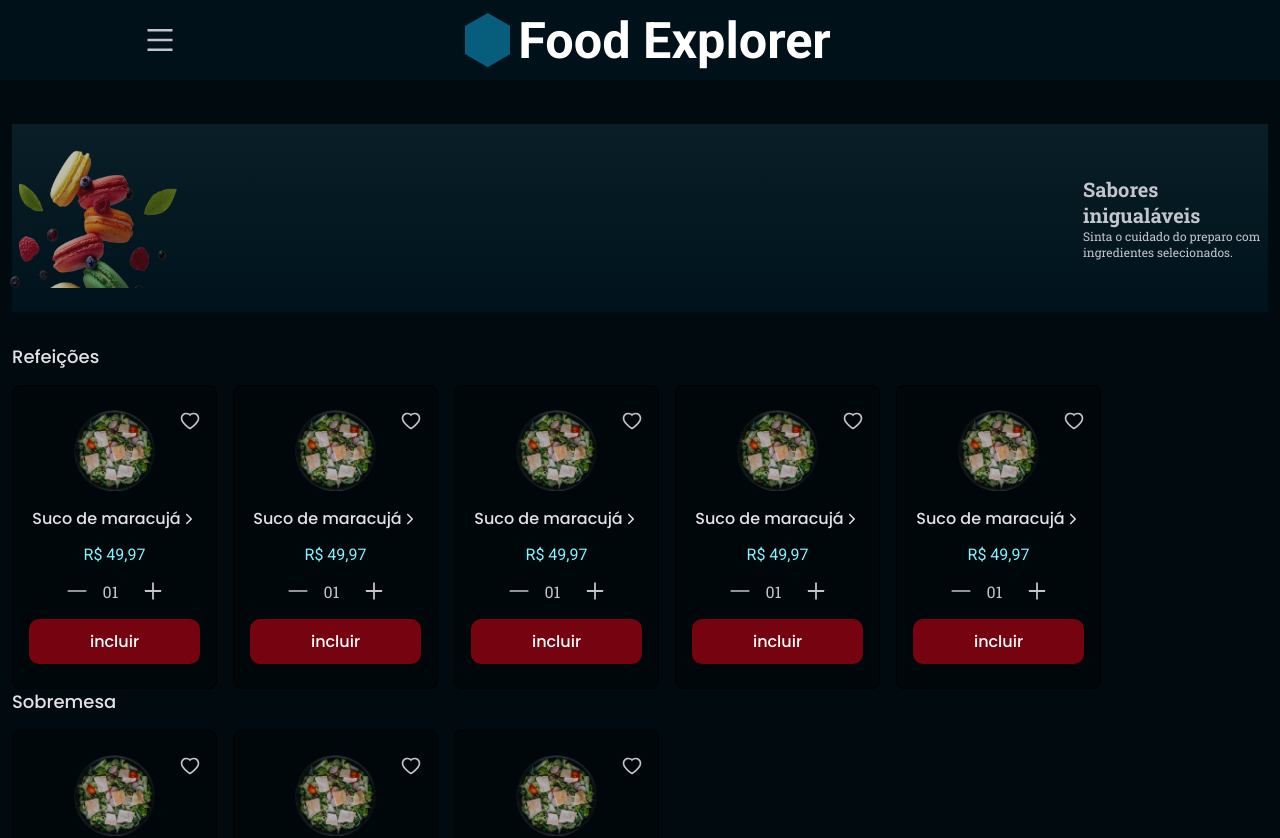
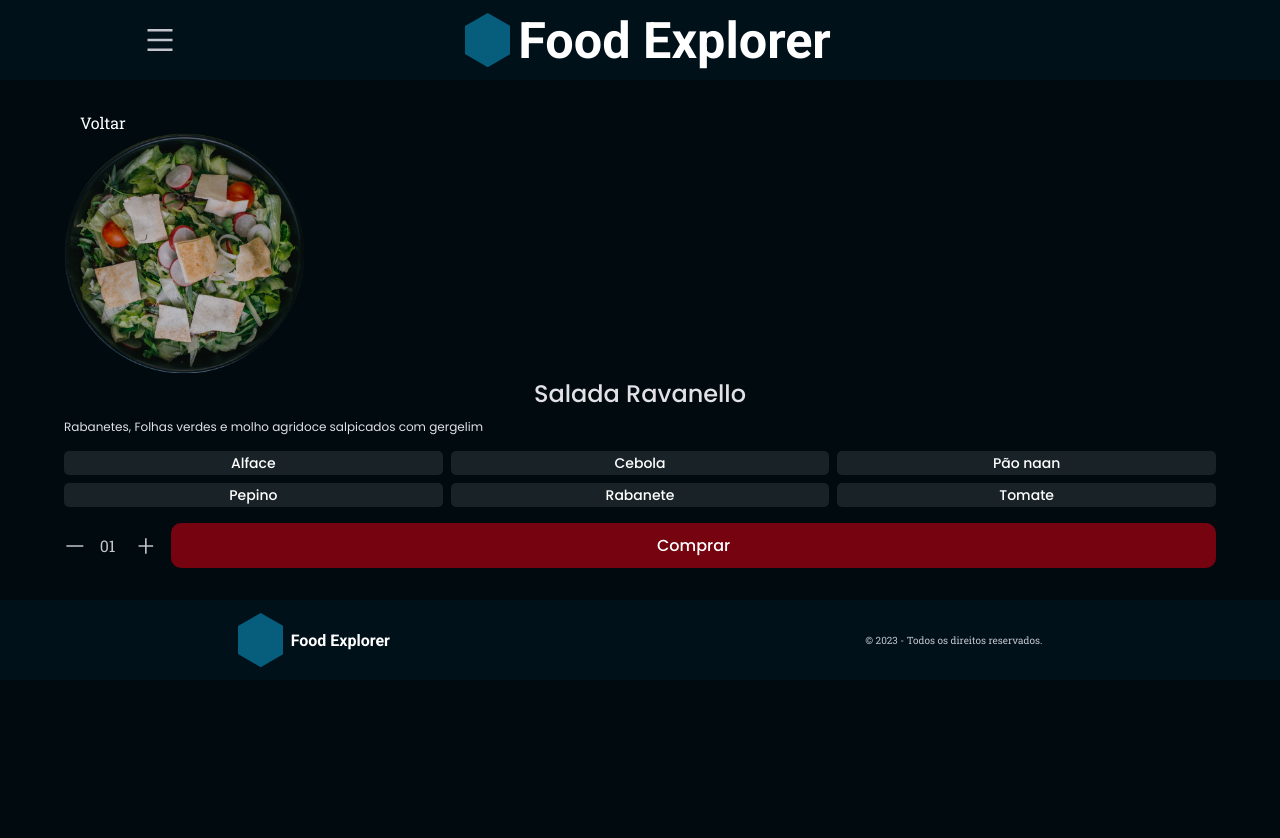
Before and after one commit to AdrielKlem/food-explorer-frontend, a React (Vite) app: page /d in a window 1280 px wide. Shown: the top 838 px of the page. After the commit the page ends 800 px from the top, so only its background shows below. Built offline with nearby package versions, Linux system fonts and the light colour scheme; some icons are missing.

Commit message:
add footer

```diff
--- a/src/pages/Details/index.jsx
+++ b/src/pages/Details/index.jsx
@@ -3,6 +3,7 @@ import { Container, Section, Ingredients, Length } from "./styles"
 import { Header } from "../../components/Header"
 import { Button } from "../../components/Button"
 import { ButtonText } from "../../components/ButtonText"
+import { Footer } from "../../components/Footer"
 
 import { AiOutlineLine, AiOutlinePlus, AiOutlineHeart } from "react-icons/ai"
 import { PiCaretLeft } from "react-icons/pi"
@@ -43,6 +44,7 @@ export function Details() {
               />
             </Length>
         </Section>
+        <Footer />
       </Container>
   )
 }
--- a/src/pages/Home/index.jsx
+++ b/src/pages/Home/index.jsx
@@ -2,6 +2,7 @@ import { Container, Banner, Section, Card, Price, Length, Fav } from "./styles"
 
 import { Header } from "../../components/Header"
 import { Button } from "../../components/Button"
+import { Footer } from "../../components/Footer"
 
 import { IoIosArrowForward } from "react-icons/io"
 import { AiOutlineLine, AiOutlinePlus, AiOutlineHeart } from "react-icons/ai"
@@ -162,6 +163,7 @@ export function Home() {
                 </div>
             </Section>
         </main>
+        <Footer />
     </Container>
     )
 }
--- a/src/pages/Home/styles.js
+++ b/src/pages/Home/styles.js
@@ -7,6 +7,7 @@ export const Container = styled.div`
 
     > main {
         padding: 1.2rem;
+        margin-bottom: 1.2rem;
     }
 `
 
--- a/src/routes/app.routes.jsx
+++ b/src/routes/app.routes.jsx
@@ -7,9 +7,8 @@ import { Footer } from '../components/Footer'
 export function AppRoutes() {
     return(
         <Routes>
-            <Route path='/d' element={<Home />} />
+            <Route path='/' element={<Home />} />
             <Route path='/d' element={<Details />} />
-            <Route path='/' element={<Footer />} />
         </Routes>
     )
 }
```
